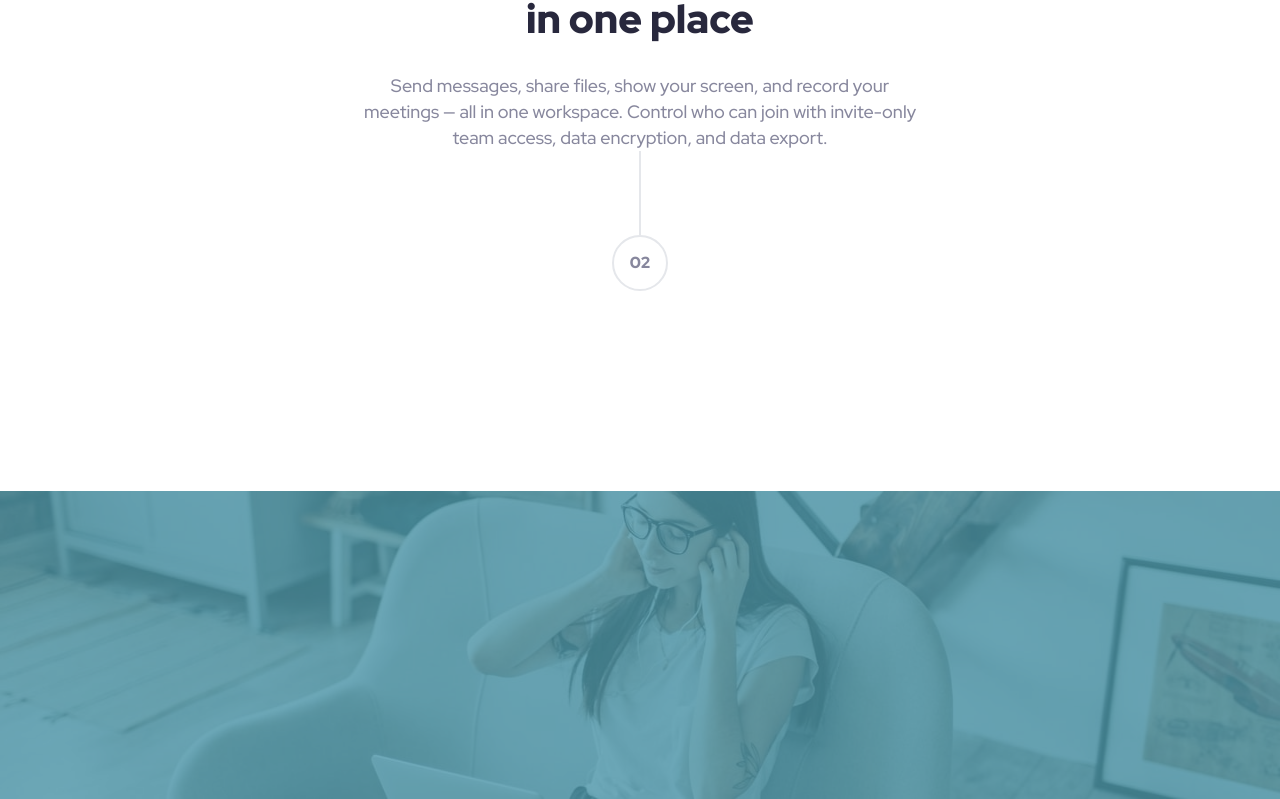
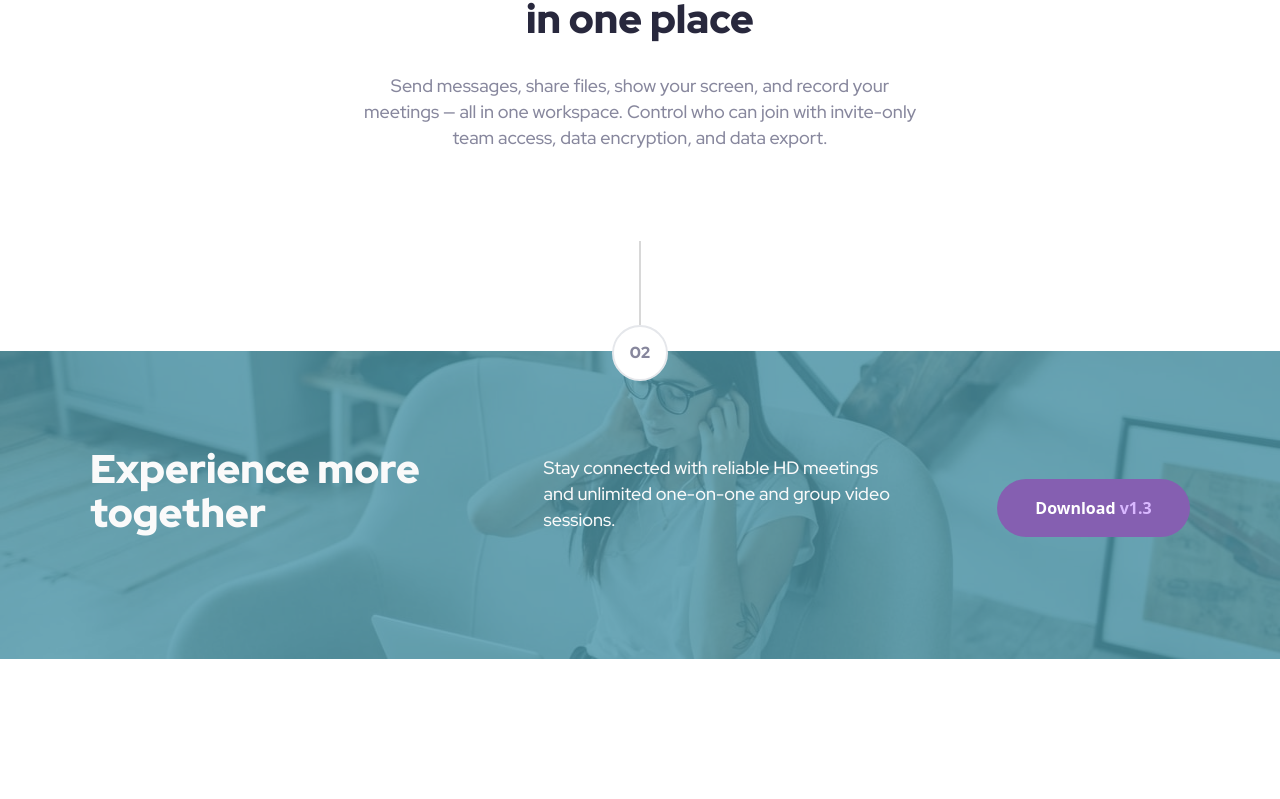
Before and after one commit to jmadrigaladan/frontendmentor.io, a React (Vite) app in the folder meet-landing-page/meet-landing/: page / in a window 1280 px wide. Shown: the part 1302-2101 px from the top of the page. After the commit the page ends 1961 px from the top, so only its background shows below. Built offline with nearby package versions, Linux system fonts and the light colour scheme.

Commit message:
finished meet landing page

```diff
--- a/meet-landing-page/meet-landing/src/App.jsx
+++ b/meet-landing-page/meet-landing/src/App.jsx
@@ -11,7 +11,8 @@ import {
 } from "./assets";
 import { mobileFooter } from "./assets";
 import Hero from "./components/Hero";
-import Divider from "./components/divider";
+import Divider from "./components/Divider";
+import Button from "./components/Button";
 function App() {
   return (
     <div className="w-full ">
@@ -21,14 +22,12 @@ function App() {
       <div className="w-full max-w-screen">
         <Hero />
       </div>
-
+      <Divider sectionText={"01"} />
       <div className={`${styles.flexCenter} `}>
         <div className={`${styles.boxWidth}`}>
-          <section className="w-full mt-[64px] mb-[200px]">
-            <Divider sectionText={"01"} />
+          <section className="w-full mt-[64px] mb-[200px] relative">
             <div className="flex justify-center">
               <div className="flex flex-wrap sm:flex-nowrap justify-center sm:items-center w-screen px-4 sm:px-12 mt-[64px] ">
-                {/* wrapper for the images */}
                 <img
                   src={womanVideoChatting}
                   alt=""
@@ -67,13 +66,15 @@ function App() {
                   invite-only team access, data encryption, and data export.
                 </p>
               </div>
+              <div className="absolute bottom-[-230px] z-40">
+                <Divider sectionText={"02"} />
+              </div>
             </div>
-            <Divider sectionText={"02"} />
           </section>
         </div>
       </div>
 
-      <footer className="bgFooter h-[540px] md:h-[308px]">
+      <footer className="bgFooter h-[540px] md:h-[308px] relative">
         <img
           src={mobileFooter}
           alt=""
@@ -89,6 +90,29 @@ function App() {
           alt=""
           className="hidden md:block h-[308px] w-screen  opacity-20"
         />
+        <div className="absolute top-0 left-0 bottom-0 right-0 m-auto w-[327px] h-[264px] mt-[96px] flex flex-col items-center md:flex-row md:items-start md:justify-between md:w-[1100px] md:h-[88px]">
+          <h1
+            className={`${textStyles.footerText} text-center md:text-left md:w-[350px]`}
+          >
+            Experience more together
+          </h1>
+          <p
+            className={`${textStyles.footerPara} text-center mt-[24px] md:mt-[8px] md:text-left md:w-[350px]`}
+          >
+            Stay connected with reliable HD meetings and unlimited one-on-one
+            and group video sessions.
+          </p>
+          <Button
+            width={"193px"}
+            text={"Download"}
+            background={"bg-darkPurple"}
+            hoverBgColor={"hover:bg-hoverPurple"}
+            version={true}
+            versionColor={"text-lightPurple"}
+            className="w-[193px]"
+            margin={"mt-[32px]"}
+          ></Button>
+        </div>
       </footer>
     </div>
   );
--- a/meet-landing-page/meet-landing/src/components/Divider.jsx
+++ b/meet-landing-page/meet-landing/src/components/Divider.jsx
@@ -3,9 +3,9 @@ import React from "react";
 const Divider = ({ sectionText }) => (
   <div className="flex flex-col items-center">
     <div>
-      <span className="h-[84px] border-l-[2px] block"></span>
+      <span className="h-[84px] border-l-[2px] border-[#D8D8D8] block"></span>
     </div>
-    <span className="block w-[56px] h-[56px] border-2 rounded-full flex items-center justify-center">
+    <span className="block w-[56px] h-[56px] bg-white border-2 rounded-full flex items-center justify-center">
       <span className="font-black font-redHat text-secondary text-[16px]">
         {sectionText}
       </span>
```
